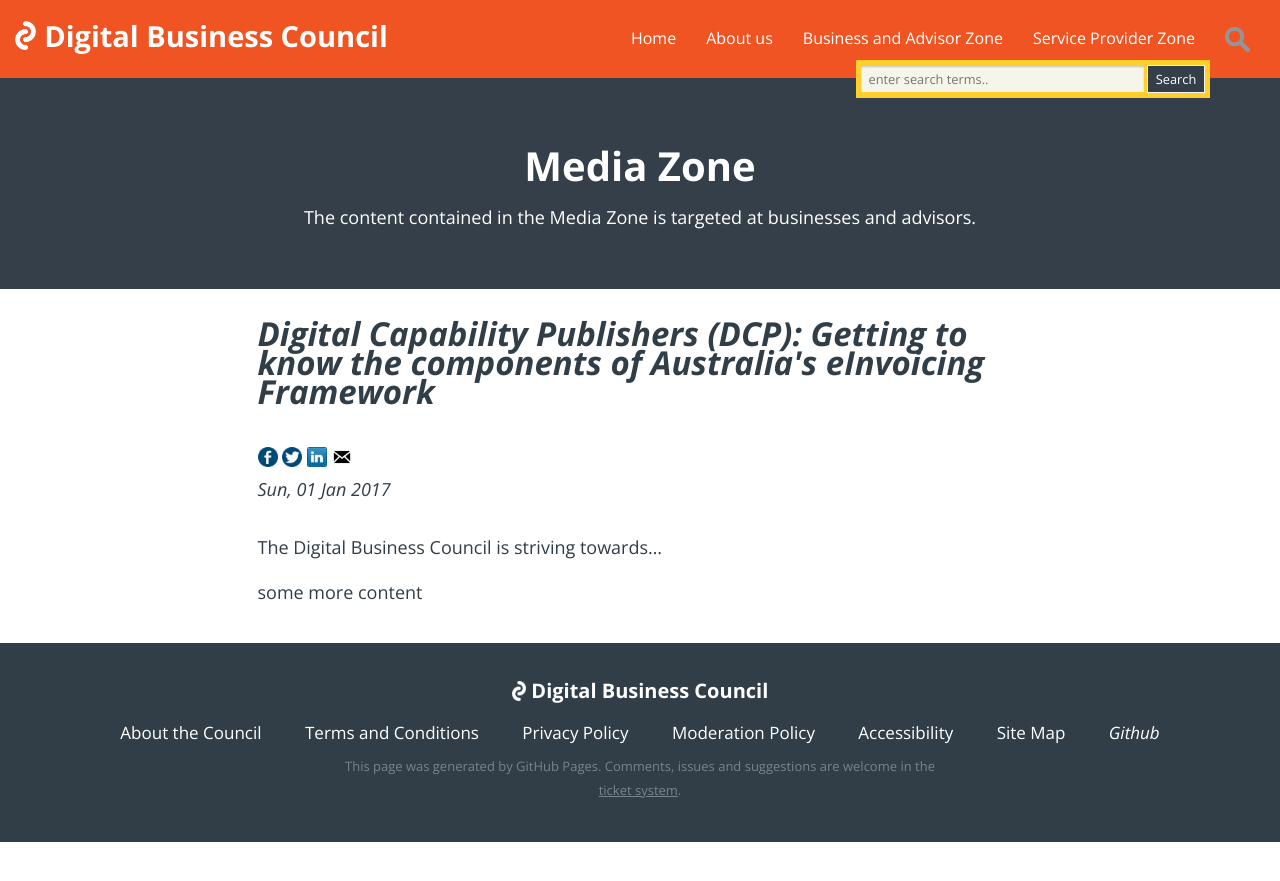
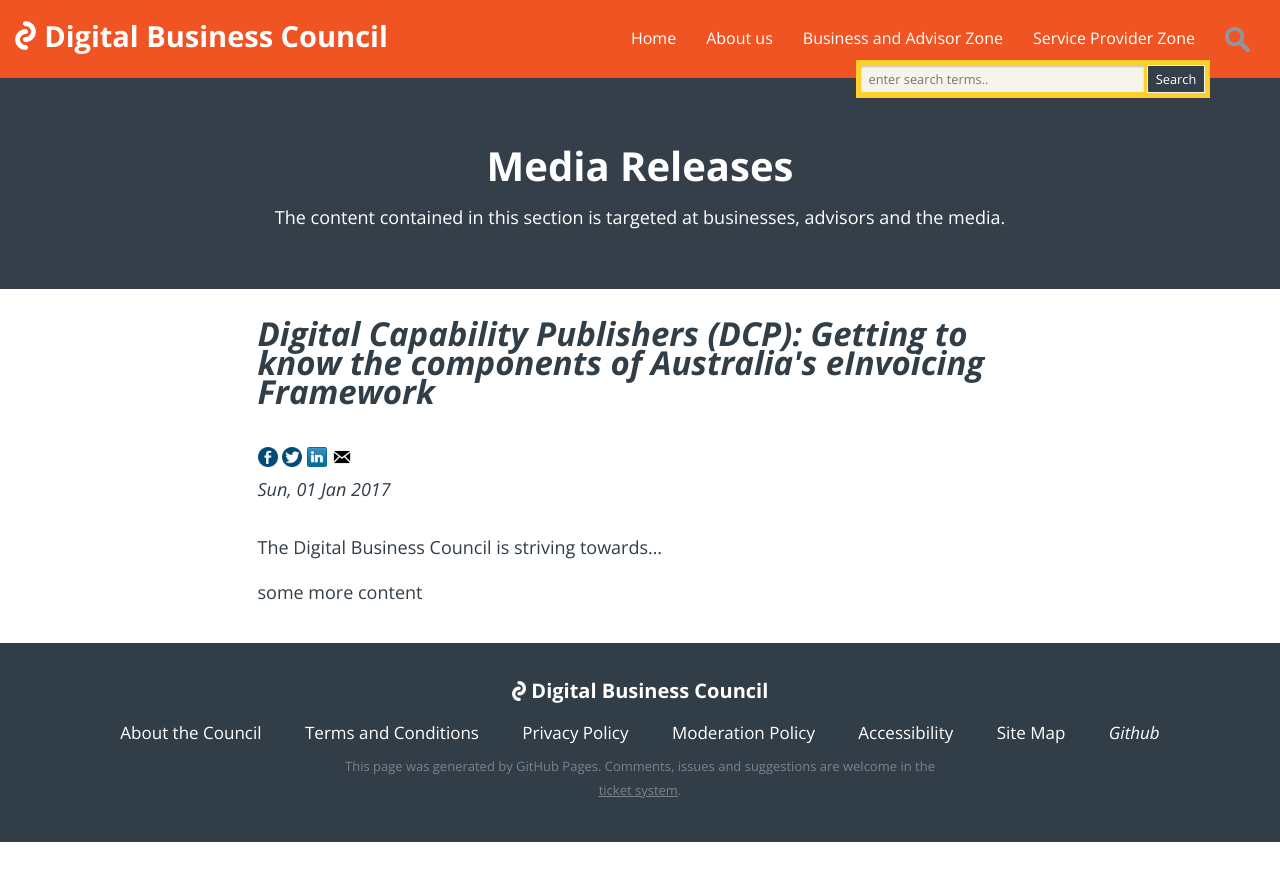
Before and after one commit to Digital-Business-Council/Digital-Business-Council.github.io, a Jekyll site: the page built from _posts/2017-01-01-DCP.md, in a window 1280 px wide. Shown: the top 881 px of the page. Built offline with Jekyll 4.4.1, drawn with Linux system fonts in a browser that asks for light colours; comment, search, counter and statistics services are not loaded.

Commit message:
Update header-blog.html

```diff
--- a/_includes/header-blog.html
+++ b/_includes/header-blog.html
@@ -17,8 +17,8 @@
     <div class="header-content">
         <div class="wrapper">
             <div class="header-text-box">
-                <div class="header-name">Media Zone</div>
-                <div class="header-tagline">The content contained in the Media Zone is targeted at businesses and advisors.</div>
+                <div class="header-name">Media Releases</div>
+                <div class="header-tagline">The content contained in this section is targeted at businesses, advisors and the media.</div>
             </div>
         </div>
     </div>
```
